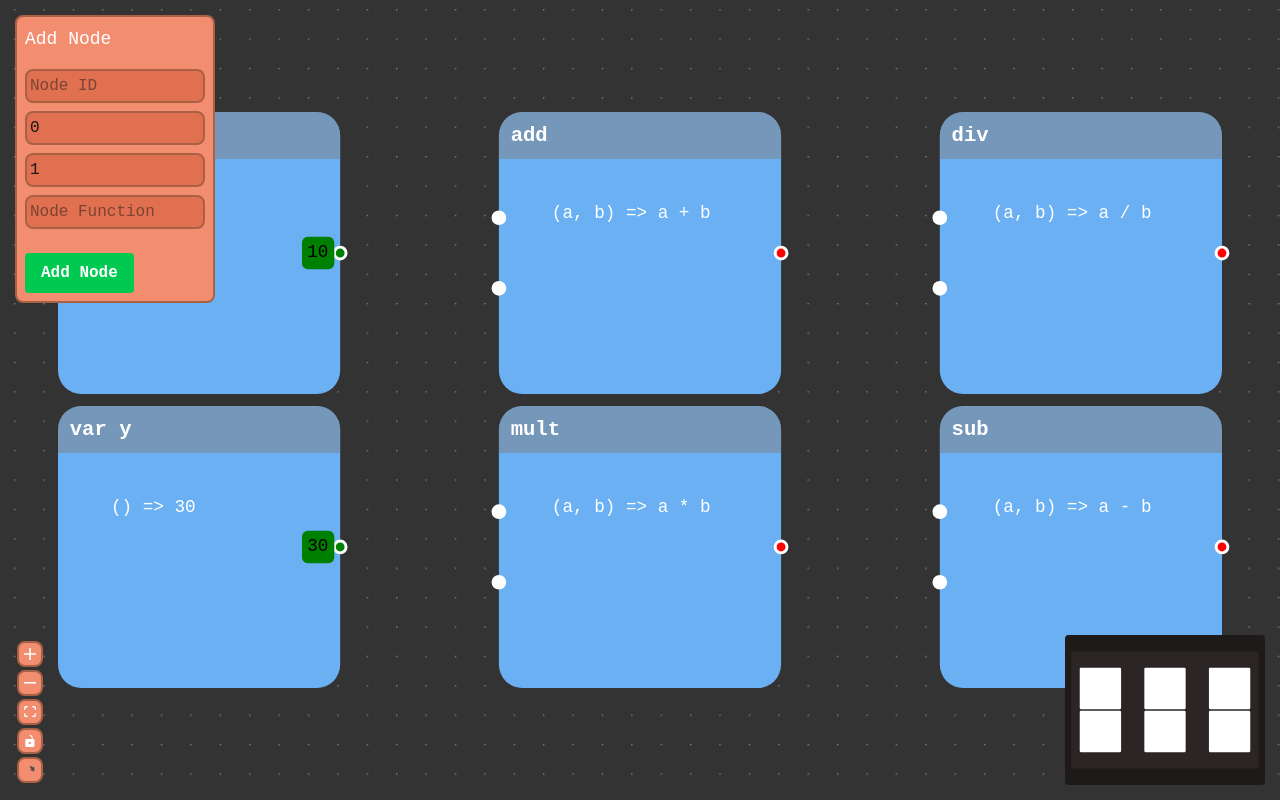
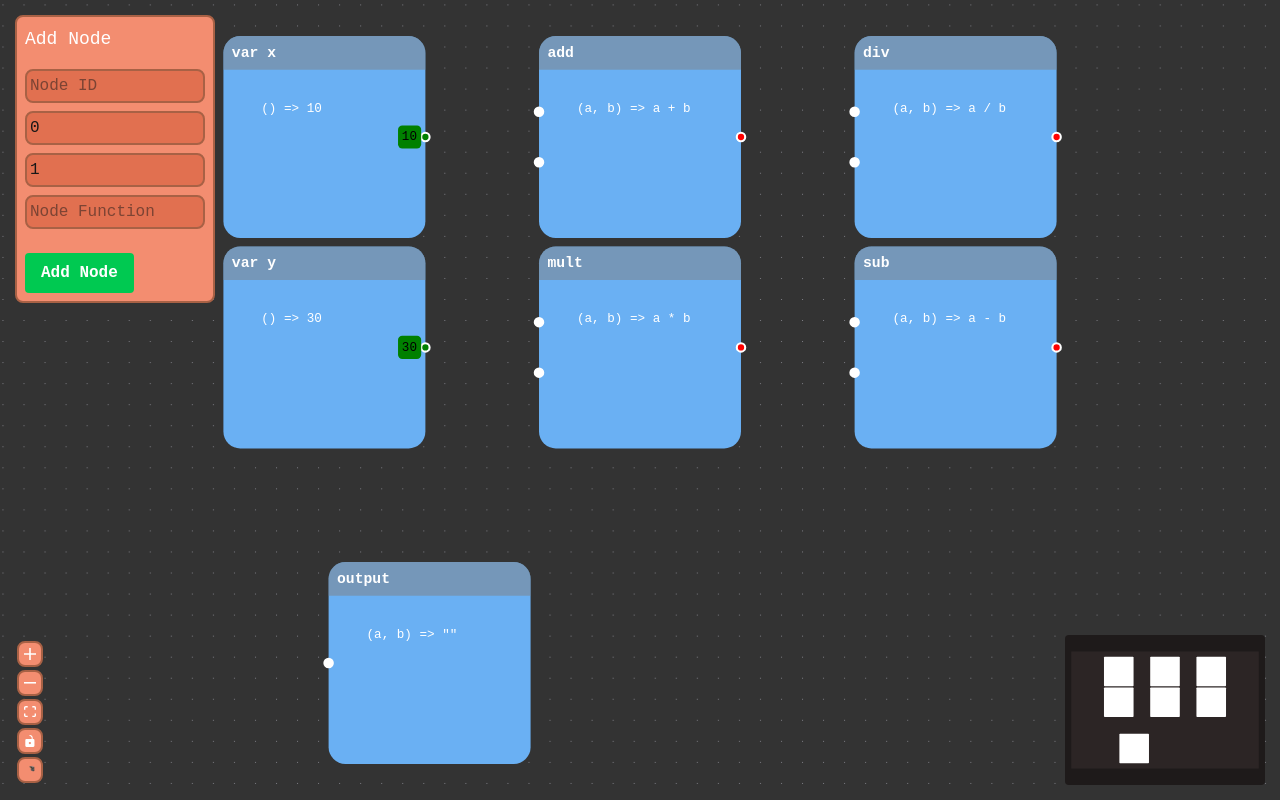
Before and after one commit to Dandandooo/BlackBox-Studio, a Next.js app in the folder backup/: page / in a window 1280 px wide. Built offline with nearby package versions, Linux system fonts and the light colour scheme.

Commit message:
for merge

```diff
--- a/backup/src/app/page.jsx
+++ b/backup/src/app/page.jsx
@@ -76,6 +76,19 @@ export default function NodeEditor() {
         outputValues: [],
         nodeFunction: (a, b) => a * b,
         label: 'mult'
+      }
+    },
+    {
+      id: 'output',
+      type: 'customNode',
+      position: { x: 400, y: 500 },
+      data: {
+        inputs: 1,
+        outputs: 0,
+        inputValues: [],
+        outputValues: [],
+        nodeFunction: (a, b) => "",
+        label: 'output'
       }
     },
     {
```
